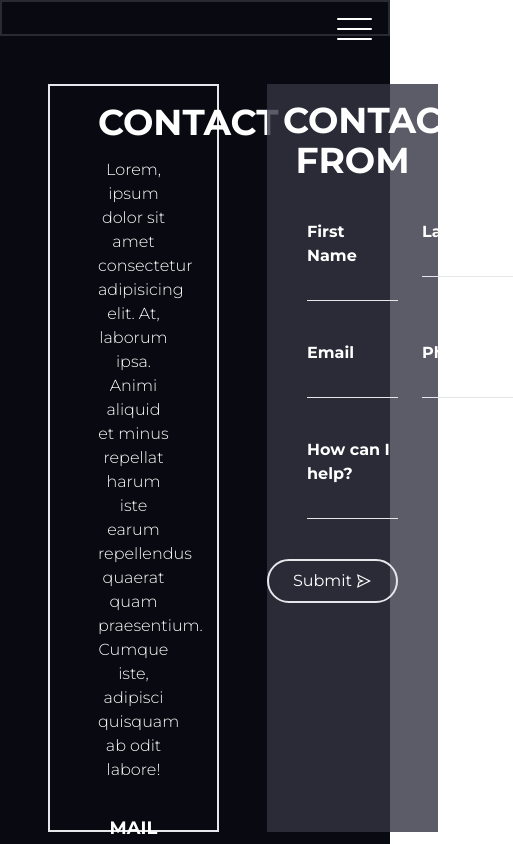
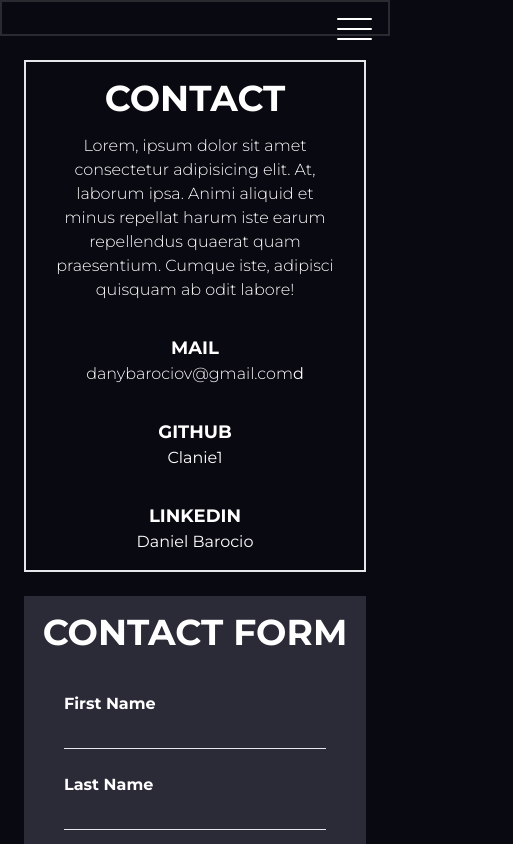
Before and after one commit to Clanie1/Porfolio, a React (Vite) app: page /contact in a window 390 px wide. Shown: the top 844 px of the page, 513 px wide, since content can reach past the window. Built offline with nearby package versions, Linux system fonts and the light colour scheme.

Commit message:
contact me responsive

```diff
--- a/src/components/layout/Layout.tsx
+++ b/src/components/layout/Layout.tsx
@@ -9,7 +9,7 @@ const Layout = ({ children }: Props) => {
   return (
     <div className="bg-background text-white h-screen w-screen flex flex-col">
       <Navbar />
-      <div className="h-full flex w-full font-montserrat">
+      <div className="md:h-full flex w-full font-montserrat">
         <SideBar />
         {children}
       </div>
--- a/src/index.css
+++ b/src/index.css
@@ -7,3 +7,6 @@
   margin: 0;
   box-sizing: border-box;
 }
+body {
+  background: #090911;
+}
--- a/src/pages/Contact.tsx
+++ b/src/pages/Contact.tsx
@@ -4,9 +4,9 @@ import emailjs from "@emailjs/browser";
 
 const Contact = () => {
   return (
-    <div className="w-full h-full p-6 m-auto flex">
-      <div className="w-1/2 text-center m-6 border-2 p-4 flex flex-col">
-        <div className="flex flex-col gap-4 px-8">
+    <div className="w-full md:h-full p-6 m-auto flex flex-col md:flex-row overflow-hidden">
+      <div className="md:w-1/2 text-center md:m-6 border-2 p-4 flex flex-col">
+        <div className="flex flex-col gap-4 md:px-8 px-2">
           <h1 className="text-4xl font-bold uppercase">Contact</h1>
           <p className="text-md font-light">
             Lorem, ipsum dolor sit amet consectetur adipisicing elit. At,
@@ -31,9 +31,9 @@ const Contact = () => {
           </div>
         </div>
       </div>
-      <div className="w-1/2 bg-[#343443cc] m-6 p-4">
+      <div className="md:w-1/2 bg-[#343443cc] md:mx-6 my-6 p-4">
         <h1 className="uppercase font-bold text-4xl text-center">
-          Contact From
+          Contact Form
         </h1>
         <div className="mt-10 px-6">
           <ContactForm />
@@ -65,7 +65,7 @@ const ContactForm = () => {
 
   return (
     <form ref={form} className="flex flex-col gap-10" onSubmit={sendEmail}>
-      <div className="flex w-full justify-between gap-6">
+      <div className="flex flex-col md:flex-row w-full justify-between gap-6">
         <div className="flex flex-col w-full">
           <label className="font-bold">First Name</label>
           <TextInput name="first_name" />
@@ -75,7 +75,7 @@ const ContactForm = () => {
           <TextInput name="last_name" />
         </div>
       </div>
-      <div className="flex w-full justify-between gap-6">
+      <div className="flex flex-col md:flex-row w-full justify-between gap-6">
         <div className="flex flex-col w-full">
           <label className="font-bold">Email</label>
           <TextInput name="email" type="email" />
```
